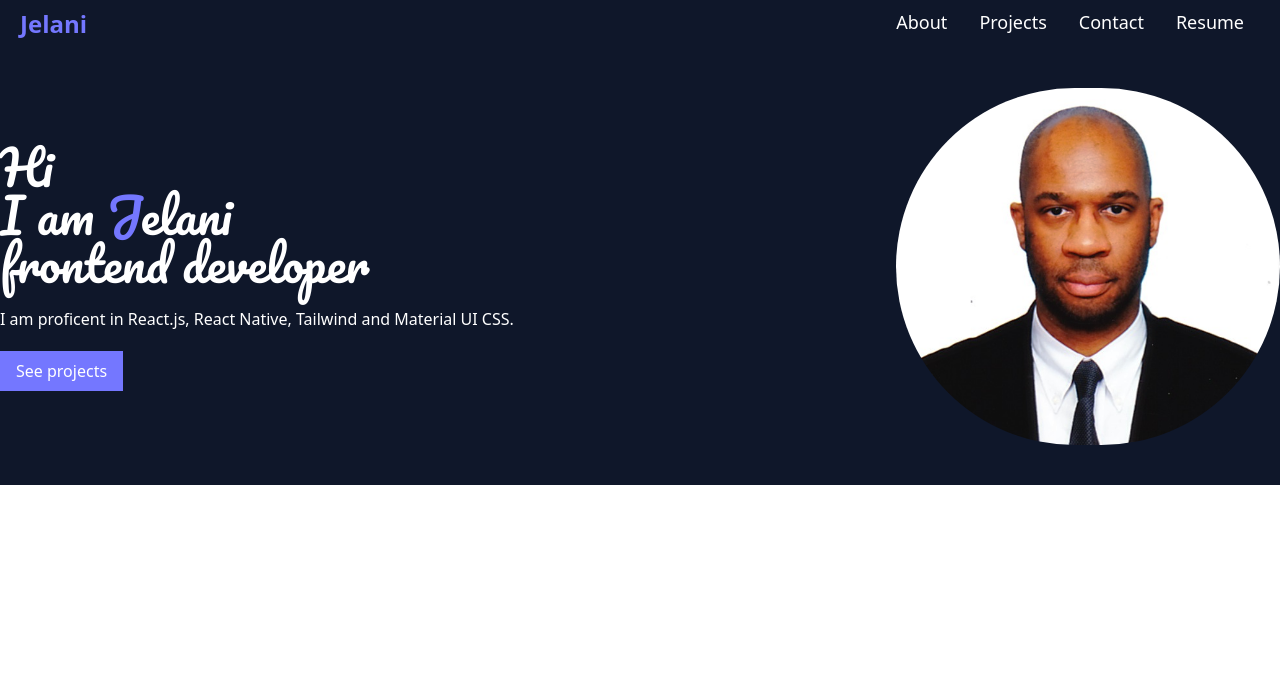
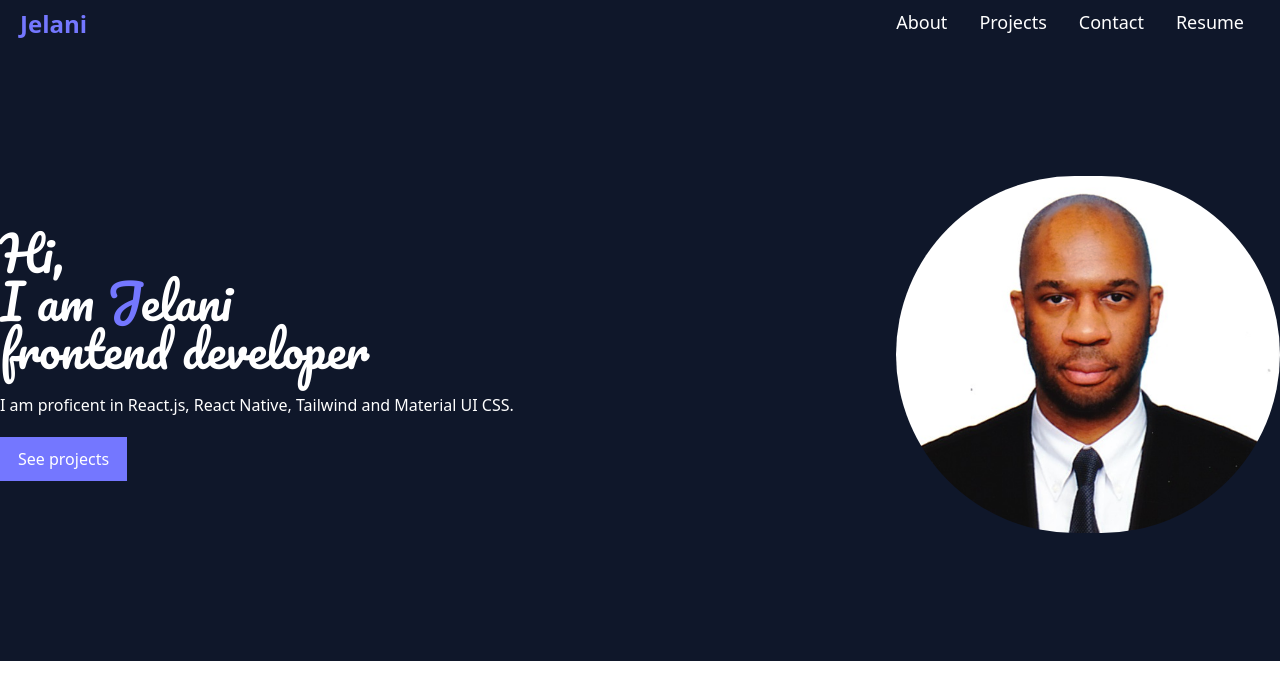
Before and after one commit to AlexJelani/jelani-portfolio, a React (Vite) app: page / in a window 1280 px wide. Shown: the top 700 px of the page. Built offline with nearby package versions, Linux system fonts and the light colour scheme.

Commit message:
added button styles

```diff
--- a/src/components/Hero.jsx
+++ b/src/components/Hero.jsx
@@ -3,18 +3,18 @@ import HeroImg from "../assets/hero-img.png"
 
 const Hero = () => {
   return (
-    <section className="bg-primary text-white py-10">
+    <section className="bg-primary text-white py-32">
         <div className="container mx-auto grid md:grid-cols-2 items-center md:justify-between">
       <div className="hero-info">
         <h1 className="text-2xl  lg:text-5xl">
-          Hi <br />I am <span className="logo">J</span>elani <br />
+          Hi, <br />I am <span className="logo">J</span>elani <br />
           frontend developer
         </h1>
         <p className="py-5">
           I am proficent in React.js, React Native, Tailwind and Material UI
           CSS.
         </p>
-        <button className="btn bg-accent text-white px-4 py-2">See projects</button>
+        <button className="btn bg-accent border-2 border-[#7477FF] text-white px-4 py-2 hover:bg-transparent">See projects</button>
       </div>
       <div className="hero-img">
         <img src={HeroImg} alt="coding illustration" className="lgw-[80%] w-96 ml-auto rounded-full" />
```
